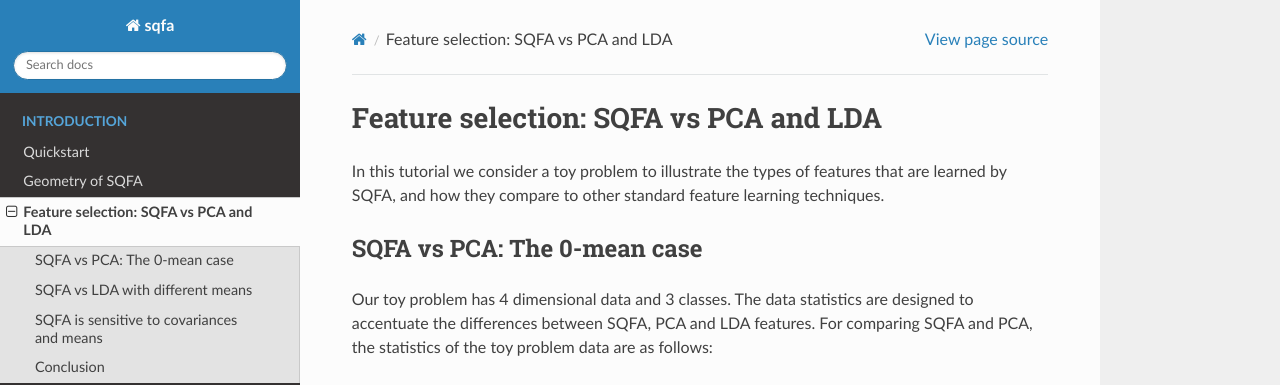
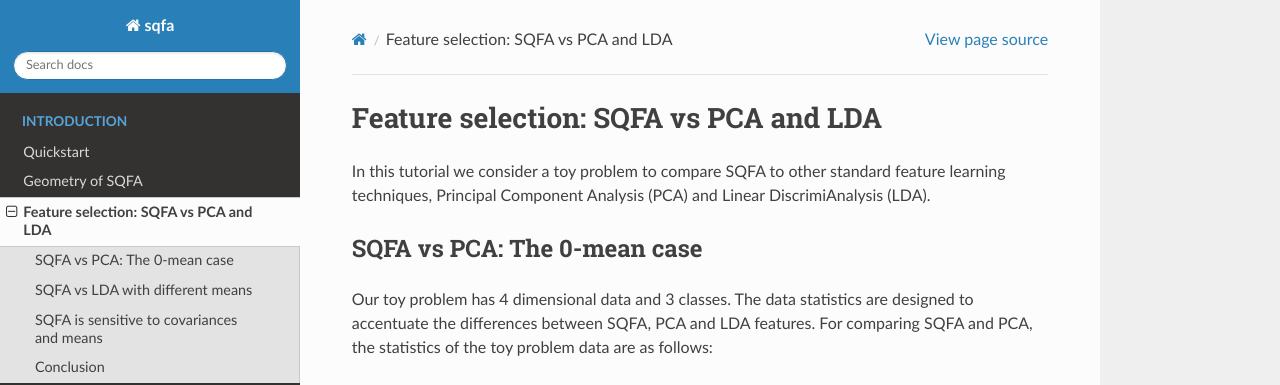
Before and after one commit to dherrera1911/sqfa, a Sphinx documentation site: the page built from docs/source/tutorials/toy_problem.md, in a window 1280 px wide and 900 px high. Shown: the top 385 px of the window. Built offline with Sphinx 7.4.7 and the Read the Docs theme 3.1.0, drawn with Linux system fonts in a browser that asks for light colours; pages that are not in the unit, such as notebooks, are missing from menus.

Commit message:
Shorten first line

```diff
--- a/docs/source/tutorials/toy_problem.md
+++ b/docs/source/tutorials/toy_problem.md
@@ -13,9 +13,9 @@ kernelspec:
 
 # Feature selection: SQFA vs PCA and LDA
 
-In this tutorial we consider a toy problem to illustrate the types of features
-that are learned by SQFA, and how they compare to other standard feature
-learning techniques.
+In this tutorial we consider a toy problem to compare SQFA to other standard
+feature learning techniques, Principal Component Analysis (PCA) and Linear
+DiscrimiAnalysis (LDA).
 
 ## SQFA vs PCA: The 0-mean case
 
```
